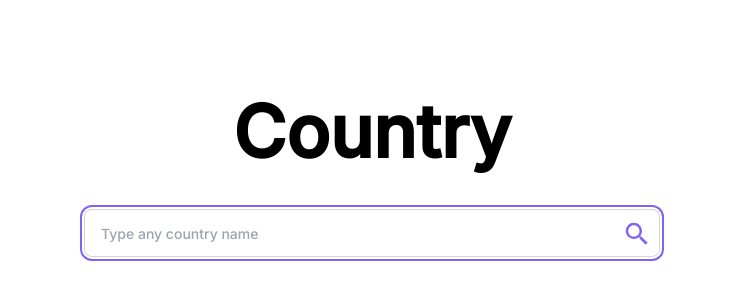
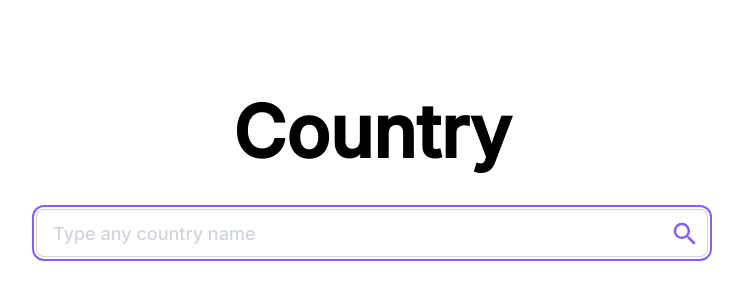
Before and after one commit to mrdrews-hub/counry-search-engine, a Vue app: page / in a window 1280 px wide. Shown: the part 112-412 px from the top of the page, without its empty margins (268-1011 px from the left). Built offline with nearby package versions, Linux system fonts and the light colour scheme.

Commit message:
fix sizing

```diff
--- a/src/components/ButtonLink.vue
+++ b/src/components/ButtonLink.vue
@@ -2,7 +2,7 @@
 import { RouterLink } from 'vue-router';
 </script>
 <template>
-<RouterLink to="/" class="btn bg-primary gap-2 mt-14 normal-case font-normal text-white">
+<RouterLink to="/" class="btn bg-primary gap-2 mt-14 normal-case font-normal text-white text-lg">
   <slot name="icon"></slot>
   <slot></slot>
 </RouterLink>
--- a/src/components/SearchCountry.vue
+++ b/src/components/SearchCountry.vue
@@ -41,8 +41,8 @@ onMounted(() => {
 </script>
 <template>
 <div class="search">
-  <div class="search flex items-center justify-center relative max-w-xl mx-auto px-2 md:px-0">
-    <input type="text" placeholder="Type any country name" class="peer input input-md w-full input-bordered focus:outline-2 focus:outline-primary" v-model="keyword" ref="searchInput"/>
+  <div class="search flex items-center justify-center relative max-w-2xl mx-auto px-2 md:px-0">
+    <input type="text" placeholder="Type any country name" class="peer input input-xl w-full input-bordered text-lg focus:outline-2 focus:outline-primary placeholder:text-gray-300" v-model="keyword" ref="searchInput"/>
       <!-- Loading -->
       <svg
         version="1.1"
@@ -71,7 +71,7 @@ onMounted(() => {
   </div>
 
   <div class="result mt-1">
-    <ul class="menu bg-white shadow-md max-w-xl mx-auto h-max max-h-80 overflow-auto" v-if="result.length > 0">
+    <ul class="menu bg-white shadow-md max-w-2xl mx-auto h-max max-h-80 overflow-auto" v-if="result.length > 0">
       <template v-if="!isError">
         <li v-for="country in result" :key="country.name.common">
           <a @click="navigate(country.name.common)">{{country.name.common}}</a>
```
